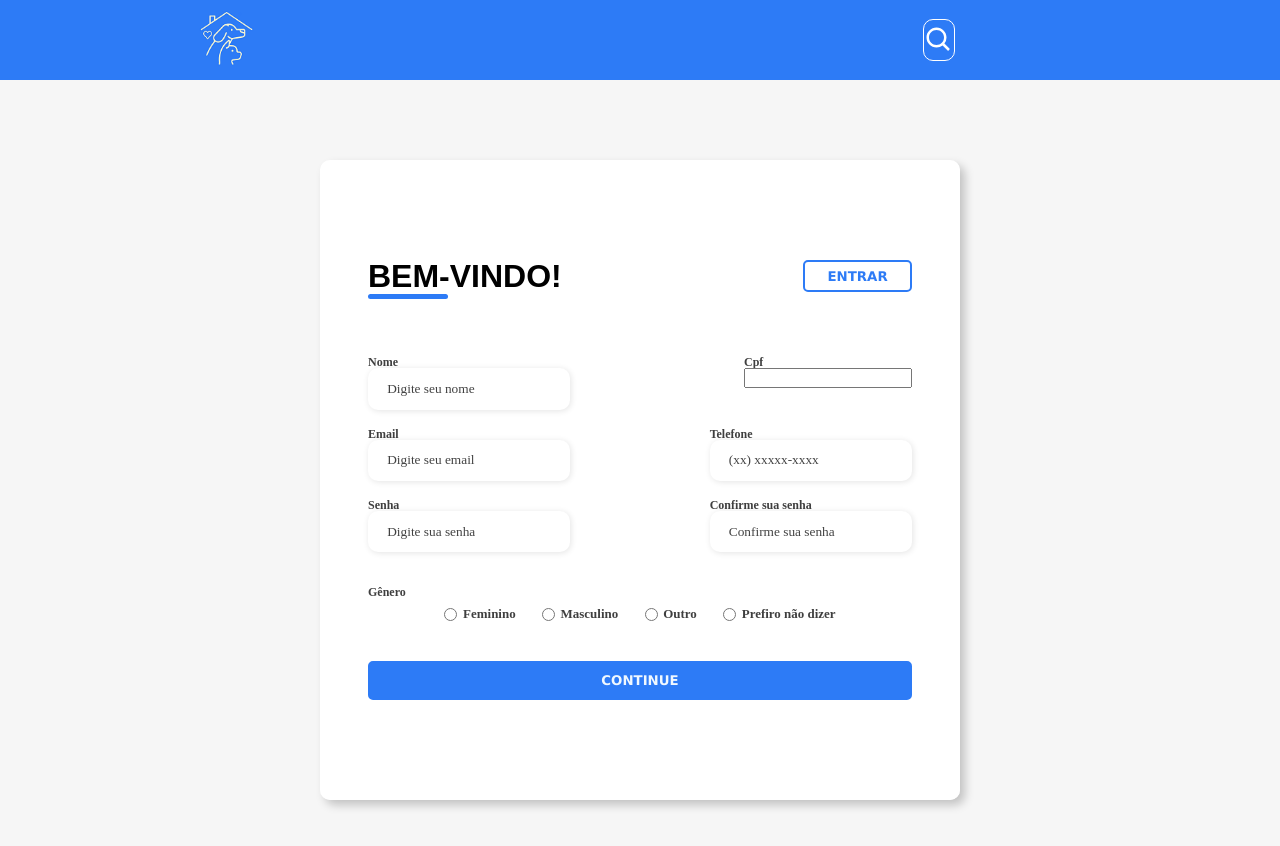
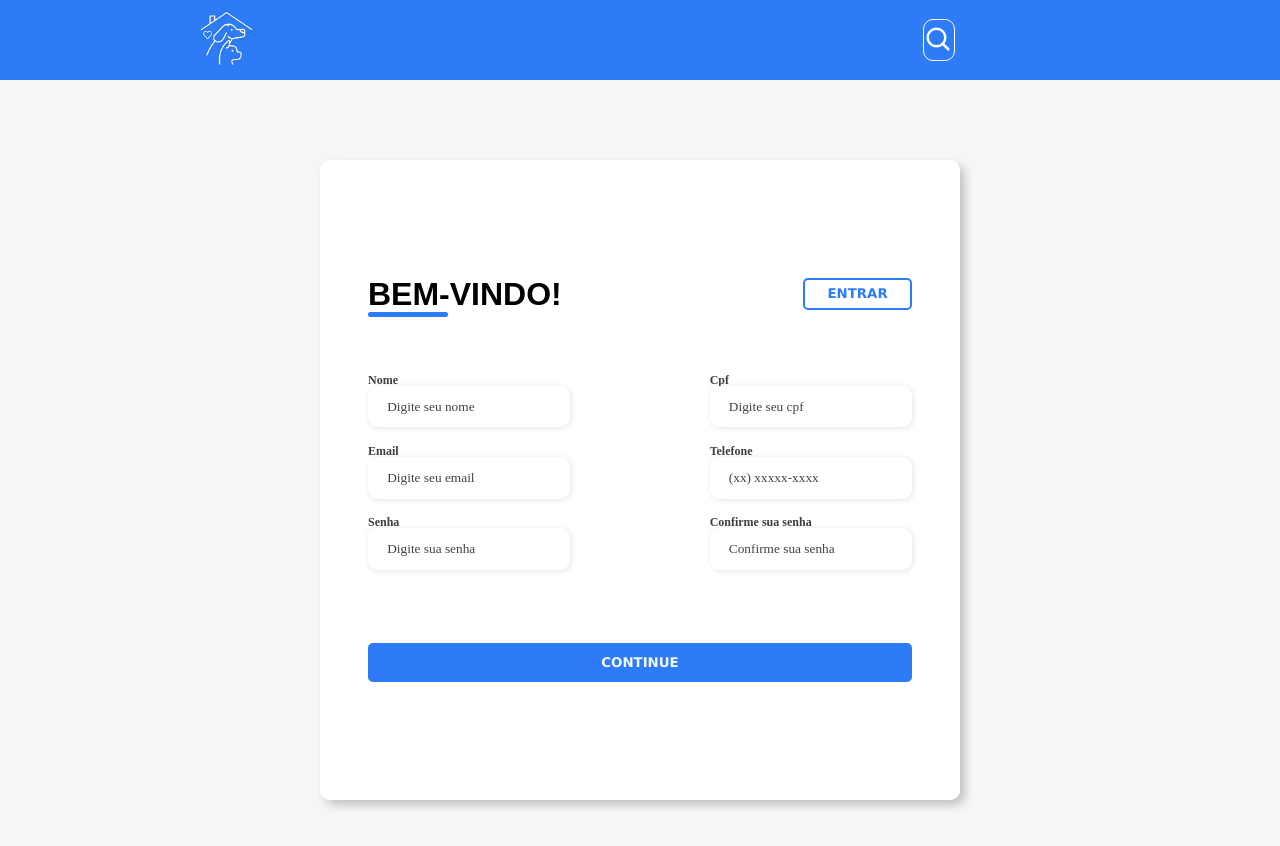
Before and after one commit to dudagiglioli/adotalp--web, a React (Create React App) app: page / in a window 1280 px wide. Shown: the top 846 px of the page. Built offline with nearby package versions, Linux system fonts and the light colour scheme.

Commit message:
Inputs excluded

```diff
--- a/src/pages/Cadastro/Cadastro.module.scss
+++ b/src/pages/Cadastro/Cadastro.module.scss
@@ -167,7 +167,8 @@
         cursor: pointer;
         color: aliceblue;
         font-weight: 900;
-        font-family:'Lucida Sans', 'Lucida Sans Regular', 'Lucida Grande', 'Lucida Sans Unicode', Geneva, Verdana, sans-serif
+        font-family:'Lucida Sans', 'Lucida Sans Regular', 'Lucida Grande', 'Lucida Sans Unicode', Geneva, Verdana, sans-serif;
+
     }
     &__btn:hover{
         background-color: aliceblue;
@@ -200,15 +201,5 @@
         max-height: 10rem;
         padding-right: 5rem;
     }
-    .genderInputs{
-        margin-top: 2rem;
-    }
-    .genderGroup{flex-direction: column;}
-    .genderInput{margin-top: 0.5rem;}
+
 }
-
-
-
-
-
-// https://www.youtube.com/watch?v=zWw0npNDkVM 13:3
--- a/src/pages/Cadastro/MaskedInput.tsx
+++ /dev/null
@@ -1,10 +0,0 @@
-import styles from "../Cadastro/Cadastro.module.scss";
-import ImputMask from "react-input-mask";
-
-const MaskedInput= () => {
-    return <input />
-}
-
-export default MaskedInput;
-
-// https://www.youtube.com/watch?v=hWukAkEzBB4 4:33
--- a/src/pages/Cadastro/cadastro.tsx
+++ b/src/pages/Cadastro/cadastro.tsx
@@ -1,6 +1,5 @@
 import styles from "./Cadastro.module.scss";
 import cat from "../../assets/Cat.png"
-import MaskedInput from "./MaskedInput"
 
 export default function Cadastro() {
   return (
@@ -24,12 +23,16 @@ export default function Cadastro() {
               </div>
             </div>
 
+            <div>
+
+            </div>
+
             <div className={styles.inputGroup}>
               <div className={styles.inputBox}>
                 <label htmlFor="firstname" className={styles.inputBox__label}> Nome </label>
                 <input
                   id="nome"
-                  typeof="text"
+                  type="text"
                   name="nome"
                   placeholder="Digite seu nome"
                   required
@@ -38,15 +41,22 @@ export default function Cadastro() {
               </div>
 
               <div className={styles.inputBox}>
-                <label htmlFor="lastname" className={styles.inputBox__label}> Cpf </label>
-                <MaskedInput/>
+                <label htmlFor="cpf" className={styles.inputBox__label}> Cpf </label>
+                <input
+                  id="cpf"
+                  type=""
+                  name="cpf"
+                  placeholder="Digite seu cpf"
+                  required
+                  className={styles.inputBox__input}
+                ></input>
               </div>
 
               <div className={styles.inputBox}>
                 <label htmlFor="email" className={styles.inputBox__label}> Email </label>
                 <input
                   id="email"
-                  typeof="email"
+                  type="email"
                   name="email"
                   placeholder="Digite seu email"
                   required
@@ -58,7 +68,8 @@ export default function Cadastro() {
                 <label htmlFor="number" className={styles.inputBox__label}> Telefone </label>
                 <input
                   id="number"
-                  typeof="tel"
+                  type="tel"
+                  pattern="[0-9]{2"
                   name="number"
                   placeholder="(xx) xxxxx-xxxx"
                   required
@@ -70,7 +81,7 @@ export default function Cadastro() {
                 <label htmlFor="password" className={styles.inputBox__label}> Senha </label>
                 <input
                   id="password"
-                  typeof="password"
+                  type="password"
                   name="password"
                   placeholder="Digite sua senha"
                   required
@@ -82,47 +93,20 @@ export default function Cadastro() {
                 <label htmlFor="Confirmpassword" className={styles.inputBox__label}> Confirme sua senha </label>
                 <input
                   id="Confirmpassword"
-                  typeof="password"
+                  type="password"
                   name="password"
                   placeholder="Confirme sua senha"
                   required
                   className={styles.inputBox__input}
                 ></input>
               </div>
+
+
+            </div>
+            <div className={styles.continueButton}>
+                <button className={styles.continueButton__btn}>CONTINUE</button>
             </div>
 
-            <div className={styles.genderInputs}>
-              <div className={styles.genderTitle}>
-                <h6 className={styles.genderTitle__h6}>Gênero</h6>
-              </div>
-
-              <div className={styles.genderGroup}>
-                <div className={styles.genderInput}>
-                  <input type="radio" id="female" name="gender" className={styles.genderInput__input}/>
-                  <label htmlFor="female" className={styles.genderInput__label}>Feminino</label>
-                </div>
-
-                <div className={styles.genderInput}>
-                  <input type="radio" id="male" name="gender" className={styles.genderInput__input}/>
-                  <label htmlFor="male" className={styles.genderInput__label}>Masculino</label>
-                </div>
-
-                <div className={styles.genderInput}>
-                  <input type="radio" id="others" name="gender" className={styles.genderInput__input}/>
-                  <label htmlFor="others" className={styles.genderInput__label}>Outro</label>
-                </div>
-
-                <div className={styles.genderInput}>
-                  <input type="radio" id="none" name="gender" className={styles.genderInput__input}/>
-                  <label htmlFor="none" className={styles.genderInput__label}>Prefiro não dizer</label>
-                </div>
-
-
-              </div>
-              <div className={styles.continueButton}>
-                  <button className={styles.continueButton__btn}>CONTINUE</button>
-                </div>
-            </div>
           </form>
         </div>
       </div>
```
